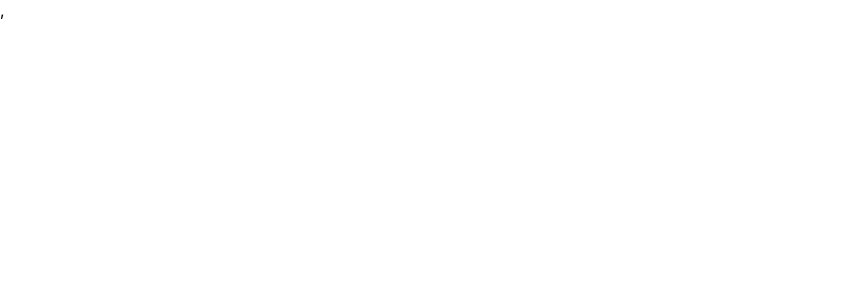
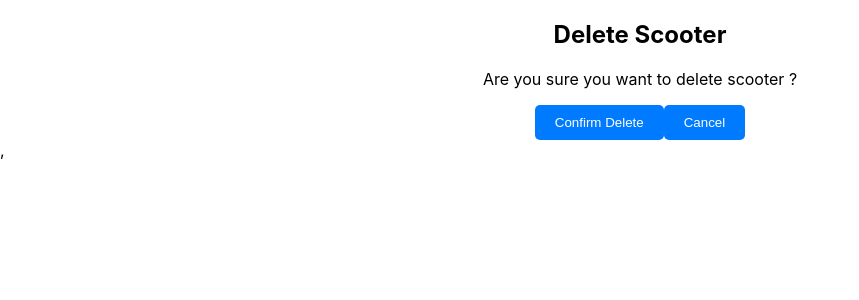
Before and after one commit to davidallert/vteam_frontend_admin, a React (Create React App) app: page /delete-scooter in a window 1280 px wide. Before the commit this address had no page. Shown: the top 300 px of the page, without its empty margins (0-859 px from the left). Built offline with nearby package versions, Linux system fonts and the light colour scheme.

Commit message:
Delete scooter functionality

```diff
--- a/src/App.js
+++ b/src/App.js
@@ -4,6 +4,7 @@ import AdminLoginForm from './components/AdminLoginForm';
 import AdminDashboard from './components/AdminDashboard';
 import ScootersPage from './components/ScootersPage';
 import CreateScooter from './components/scooter-sub-components/CreateScooter';
+import DeleteScooter from './components/scooter-sub-components/DeleteScooter';
 
 function App() {
   return (
@@ -15,6 +16,7 @@ function App() {
             <Route path="/admin-dashboard" element={<AdminDashboard />} />
             <Route path="/scooters" element={<ScootersPage />} />
             <Route path="/create-scooter" element={<CreateScooter />} />
+            <Route path="/delete-scooter" element={<DeleteScooter />} />
           </Routes>
         </Router>
       </div>
--- a/src/components/ScootersPage.js
+++ b/src/components/ScootersPage.js
@@ -7,6 +7,7 @@ function DisplayScooters() {
     const [scooters, setScooters] = useState([]);
     const [error, setError] = useState(null);
     const navigate = useNavigate();
+
 
     // Define the GraphQL client with the Authorization header
     const client = new GraphQLClient('http://localhost:8585/graphql/scooters', {
@@ -22,8 +23,11 @@ function DisplayScooters() {
             scooters {
                 _id
                 status
+                customid
                 speed
                 battery_level
+                at_station
+                designated_parking
                 current_location {
                     type
                     coordinates
@@ -58,13 +62,19 @@ function DisplayScooters() {
                     {scooters.map((scooter) => (
                         <li key={scooter._id}>
                             <p><strong>ID:</strong> {scooter._id}</p>
+                            <p><strong>customid:</strong> {scooter.customid}</p>
                             <p><strong>Status:</strong> {scooter.status}</p>
                             <p><strong>Speed:</strong> {scooter.speed} km/h</p>
                             <p><strong>Battery Level:</strong> {scooter.battery_level}%</p>
+                            <p><strong>Station:</strong> {scooter.at_station}</p>
+                            <p><strong>Designated parking:</strong> {String(scooter.designated_parking)}</p>
                             <p>
                                 <strong>Location:</strong> {scooter.current_location.type} - [
                                 {scooter.current_location.coordinates.join(', ')}]
                             </p>
+                            <button onClick={() => navigate('/delete-scooter', {
+                                state: { scooterCustomId: scooter.customid }
+                            })}>Delete Scooter</button>
                             <hr />
                         </li>
                     ))}
--- a/src/components/scooter-sub-components/CreateScooter.js
+++ b/src/components/scooter-sub-components/CreateScooter.js
@@ -1,7 +1,6 @@
 import React, { useState } from 'react';
 import { useNavigate } from 'react-router-dom';
 import { GraphQLClient, gql } from 'graphql-request';
-import { stringifyForDisplay } from '@apollo/client/utilities';
 
 const token = localStorage.getItem('token');
 console.log('Token present:', !!token);
--- /dev/null
+++ b/src/components/scooter-sub-components/DeleteScooter.js
@@ -0,0 +1,68 @@
+import React, { useState } from 'react';
+import { useNavigate } from 'react-router-dom';
+import { GraphQLClient, gql } from 'graphql-request';
+import { useLocation } from 'react-router-dom';
+
+const token = localStorage.getItem('token');
+console.log('Token present:', !!token);
+console.log('Token value:', token);
+
+// Decode token to check admin status
+// const decoded = token ? JSON.parse(atob(token.split('.')[1])) : null;
+// console.log('Decoded token:', decoded);
+
+const client = new GraphQLClient('http://localhost:8585/graphql/scooters', {
+    headers: {
+        'Content-Type': 'application/json',
+        'Authorization': `Bearer ${token}`
+    },
+});
+
+const DELETE_SCOOTER_MUTATION = gql`
+    mutation DeleteScooter($customid: String!) {
+        scooterDeleteById(customid: $customid)
+    }
+`;
+
+const DeleteScooter = () => {
+    const [error, setError] = useState('');
+    const navigate = useNavigate();
+    const location = useLocation();
+
+    // console.log('Location state:', location.state);
+
+    const scooterId = location.state?.scooterCustomId;
+    // console.log('Scooter ID:', scooterId);
+
+    const handleDelete = async () => {
+        if (!scooterId) {
+            setError('No scooter ID provided');
+            return;
+        }
+
+        try {
+            const variables = {
+                customid: scooterId
+            };
+
+            const data = await client.request(DELETE_SCOOTER_MUTATION, variables);
+            console.log('Delete response:', data);
+            navigate('/scooters');
+        } catch (error) {
+            console.error('Error deleting scooter:', error);
+            setError('Failed to delete scooter');
+        }
+    };
+
+    return (
+        <div>
+            <h2>Delete Scooter</h2>
+            {error && <p style={{ color: 'red' }}>{error}</p>}
+            <p>Are you sure you want to delete scooter {scooterId}?</p>
+            <button onClick={handleDelete}>Confirm Delete</button>
+            <button onClick={() => navigate('/scooters')}>Cancel</button>
+        </div>
+    );
+};
+
+export default DeleteScooter;
```
